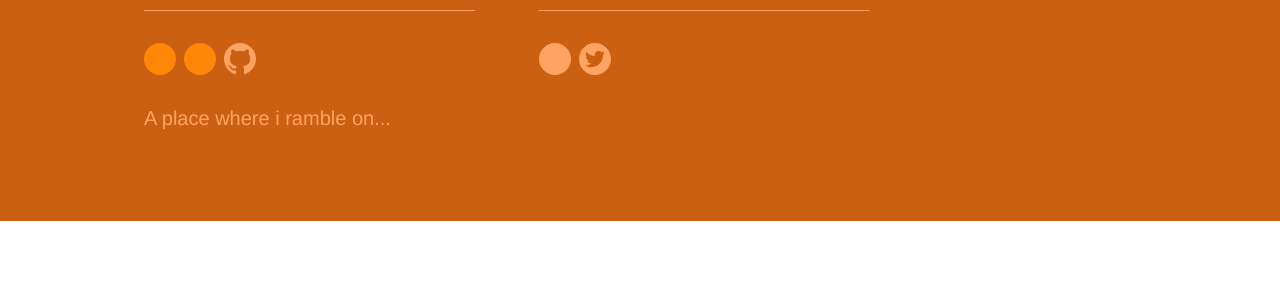
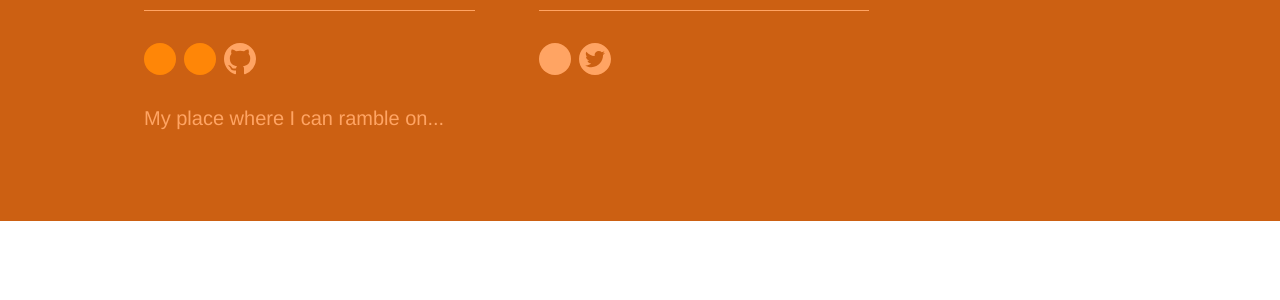
Before and after one commit to fngryboi/fngryboi.github.io, a Jekyll site: the page built from index.html, in a window 1280 px wide. Shown: the part 362-662 px from the top of the page. Built offline with Jekyll 4.4.1, drawn with Linux system fonts in a browser that asks for light colours; comment, search, counter and statistics services are not loaded.

Commit message:
Update _config.yml

```diff
--- a/_config.yml
+++ b/_config.yml
@@ -1,5 +1,5 @@
 title: fngryboi
-description: A place where i ramble on...
+description: My place where I can ramble on...
 baseurl: ""
 url: "https://fngryboi.github.io"
 github_username: fngryboi
```
